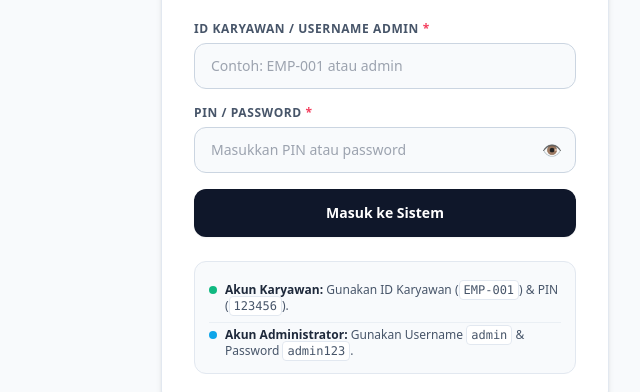
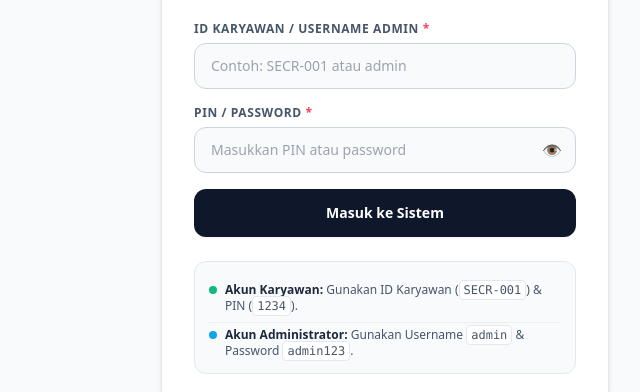
Before and after one commit to aminillah-sys/presensi-kartika-ci, a plain HTML site: page public_index.html in a window 1280 px wide. Shown: the part 1326-1718 px from the top of the page, 255-895 px from the left. Drawn offline with nearby package versions, Linux system fonts and the light colour scheme; a script that the page names is missing.

Commit message:
feat: sync public_index.html v1.5 release

```diff
--- a/public_index.html
+++ b/public_index.html
@@ -413,7 +413,7 @@
           <form onsubmit="handleUnifiedLoginSubmit(event)" class="space-y-4">
             <div>
               <label for="inputLoginUser" class="block text-xs font-semibold uppercase tracking-wider text-slate-600 mb-1.5">ID Karyawan / Username Admin <span class="text-rose-500">*</span></label>
-              <input type="text" id="inputLoginUser" required placeholder="Contoh: EMP-001 atau admin" class="w-full bg-slate-50 border border-slate-300 rounded-xl px-4 py-3 text-sm outline-none focus:ring-2 focus:ring-slate-900">
+              <input type="text" id="inputLoginUser" required placeholder="Contoh: SECR-001 atau admin" class="w-full bg-slate-50 border border-slate-300 rounded-xl px-4 py-3 text-sm outline-none focus:ring-2 focus:ring-slate-900">
             </div>
 
             <div>
@@ -432,7 +432,7 @@
           <div class="mt-6 pt-5 border-t border-slate-100 text-xs text-slate-600 bg-slate-50 rounded-xl p-3.5 border border-slate-200 space-y-2">
             <div class="flex items-start gap-2">
               <span class="w-2 h-2 rounded-full bg-emerald-500 mt-1 flex-shrink-0"></span>
-              <div><span class="font-bold text-slate-800">Akun Karyawan:</span> Gunakan ID Karyawan (<code class="bg-white px-1 py-0.5 rounded border border-slate-200 font-mono">EMP-001</code>) & PIN (<code class="bg-white px-1 py-0.5 rounded border border-slate-200 font-mono">123456</code>).</div>
+              <div><span class="font-bold text-slate-800">Akun Karyawan:</span> Gunakan ID Karyawan (<code class="bg-white px-1 py-0.5 rounded border border-slate-200 font-mono">SECR-001</code>) & PIN (<code class="bg-white px-1 py-0.5 rounded border border-slate-200 font-mono">1234</code>).</div>
             </div>
             <div class="flex items-start gap-2 pt-1 border-t border-slate-200/60">
               <span class="w-2 h-2 rounded-full bg-sky-500 mt-1 flex-shrink-0"></span>
```
